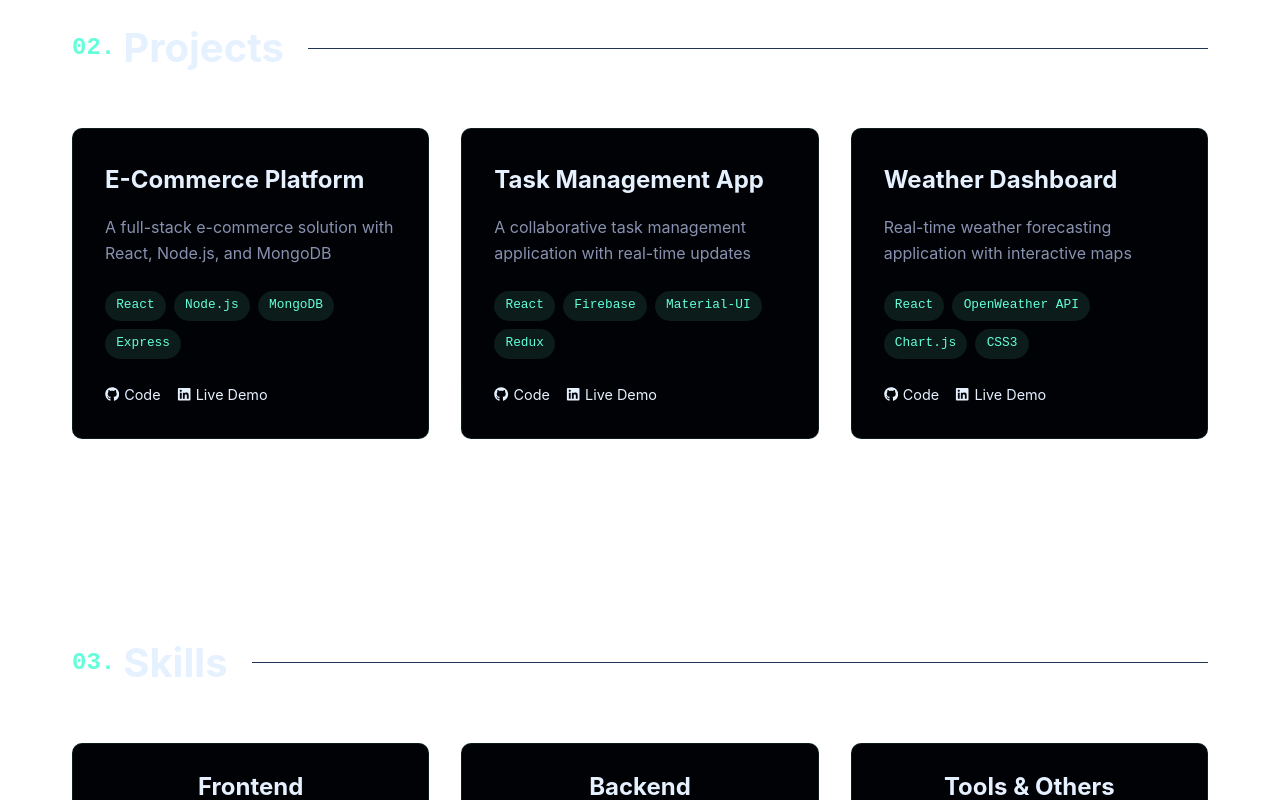
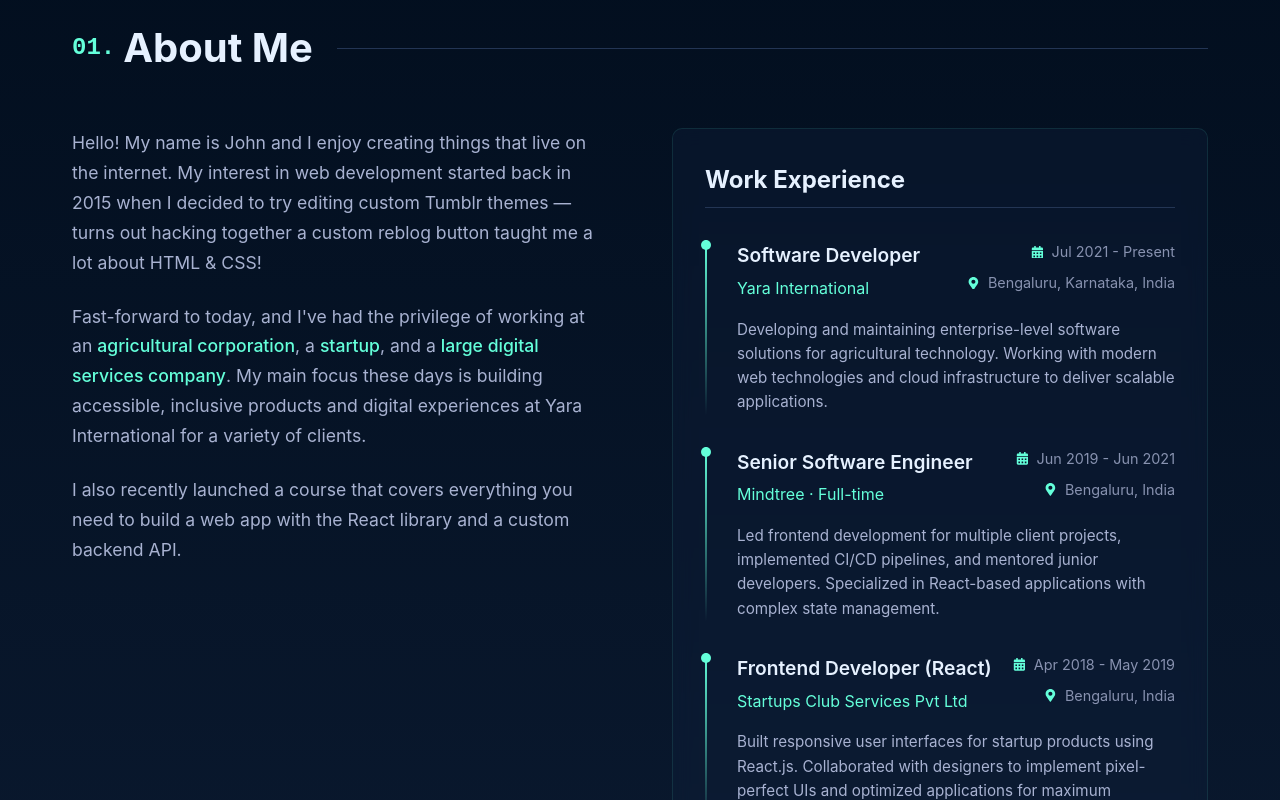
Before and after one commit to akhtarvahid/va-portfolio, a React (Vite) app: page / in a window 1280 px wide. Shown: the part 880-1680 px from the top of the page. Built offline with nearby package versions, Linux system fonts and the light colour scheme.

Commit message:
experience added

```diff
--- a/src/components/Portfolio.css
+++ b/src/components/Portfolio.css
@@ -733,3 +733,154 @@
     height: 200px;
   }
 }
+
+
+/* About Section */
+.about-section {
+  padding: 6rem 0;
+  background: linear-gradient(to bottom, #020e1e 0%, #0a192f 100%);
+}
+
+.about-content {
+  display: grid;
+  grid-template-columns: 1fr 1fr;
+  gap: 4rem;
+  margin-top: 3rem;
+}
+
+.about-text {
+  font-size: 1.1rem;
+  line-height: 1.7;
+  color: #a8b2d1;
+}
+
+.about-text p {
+  margin-bottom: 1.5rem;
+}
+
+.highlight {
+  color: #64ffda;
+  font-weight: 500;
+}
+
+/* Experience Section */
+.experience-section {
+  background: rgba(17, 34, 64, 0.3);
+  border-radius: 10px;
+  padding: 2rem;
+  backdrop-filter: blur(10px);
+  border: 1px solid rgba(100, 255, 218, 0.1);
+}
+
+.experience-title {
+  font-size: 1.5rem;
+  color: #e6f1ff;
+  margin-bottom: 2rem;
+  padding-bottom: 0.5rem;
+  border-bottom: 1px solid #233554;
+}
+
+.experience-timeline {
+  display: flex;
+  flex-direction: column;
+  gap: 2rem;
+}
+
+.experience-item {
+  position: relative;
+  padding-left: 2rem;
+}
+
+.experience-item::before {
+  content: '';
+  position: absolute;
+  left: 0;
+  top: 0;
+  width: 2px;
+  height: 100%;
+  background: linear-gradient(to bottom, #64ffda, transparent);
+}
+
+.experience-item::after {
+  content: '';
+  position: absolute;
+  left: -4px;
+  top: 0;
+  width: 10px;
+  height: 10px;
+  border-radius: 50%;
+  background: #64ffda;
+}
+
+.experience-header {
+  display: flex;
+  justify-content: space-between;
+  align-items: flex-start;
+  margin-bottom: 1rem;
+}
+
+.experience-title-company {
+  flex: 1;
+}
+
+.job-title {
+  font-size: 1.2rem;
+  color: #e6f1ff;
+  margin-bottom: 0.3rem;
+  font-weight: 600;
+}
+
+.company-name {
+  color: #64ffda;
+  font-size: 1rem;
+  margin-bottom: 0;
+}
+
+.experience-details {
+  display: flex;
+  flex-direction: column;
+  gap: 0.5rem;
+  align-items: flex-end;
+}
+
+.detail-item {
+  display: flex;
+  align-items: center;
+  gap: 0.5rem;
+  font-size: 0.9rem;
+  color: #8892b0;
+}
+
+.detail-icon {
+  font-size: 0.8rem;
+  color: #64ffda;
+}
+
+.job-description {
+  color: #a8b2d1;
+  line-height: 1.6;
+  font-size: 0.95rem;
+}
+
+/* Responsive Design for About Section */
+@media (max-width: 968px) {
+  .about-content {
+    grid-template-columns: 1fr;
+    gap: 3rem;
+  }
+}
+
+@media (max-width: 768px) {
+  .experience-header {
+    flex-direction: column;
+    gap: 1rem;
+  }
+
+  .experience-details {
+    align-items: flex-start;
+  }
+
+  .detail-item {
+    font-size: 0.85rem;
+  }
+}
--- a/src/components/Portfolio.tsx
+++ b/src/components/Portfolio.tsx
@@ -1,7 +1,7 @@
 import { useState, useEffect } from 'react';
 import Particles from 'react-tsparticles';
 import { loadSlim } from 'tsparticles-slim';
-import { FaLinkedin, FaFileDownload, FaEnvelope, FaGithub, FaTwitter } from 'react-icons/fa';
+import { FaLinkedin, FaFileDownload, FaEnvelope, FaGithub, FaTwitter, FaBriefcase, FaCalendarAlt, FaMapMarkerAlt } from 'react-icons/fa';
 import './Portfolio.css';
 import type { Engine } from 'tsparticles-engine';
 
@@ -138,6 +138,17 @@
             Home
           </a>
           <a
+            href="#about"
+            className={activeSection === 'about' ? 'active' : ''}
+            onClick={(e) => {
+              e.preventDefault();
+              setMenuOpen(false);
+              document.getElementById('about')?.scrollIntoView({ behavior: 'smooth' });
+            }}
+          >
+            About
+          </a>
+          <a
             href="#projects"
             className={activeSection === 'projects' ? 'active' : ''}
             onClick={(e) => {
@@ -247,6 +258,96 @@
       <div className="scroll-indicator">
         <div className="scroll-line"></div>
         <span>Scroll down</span>
+      </div>
+    </section>
+  );
+};
+
+const AboutSection = () => {
+  const experiences = [
+    {
+      id: 1,
+      title: "Software Developer",
+      company: "Yara International",
+      duration: "Jul 2021 - Present",
+      location: "Bengaluru, Karnataka, India",
+      description: "Developing and maintaining enterprise-level software solutions for agricultural technology. Working with modern web technologies and cloud infrastructure to deliver scalable applications."
+    },
+    {
+      id: 2,
+      title: "Senior Software Engineer",
+      company: "Mindtree · Full-time",
+      duration: "Jun 2019 - Jun 2021",
+      location: "Bengaluru, India",
+      description: "Led frontend development for multiple client projects, implemented CI/CD pipelines, and mentored junior developers. Specialized in React-based applications with complex state management."
+    },
+    {
+      id: 3,
+      title: "Frontend Developer (React)",
+      company: "Startups Club Services Pvt Ltd",
+      duration: "Apr 2018 - May 2019",
+      location: "Bengaluru, India",
+      description: "Built responsive user interfaces for startup products using React.js. Collaborated with designers to implement pixel-perfect UIs and optimized applications for maximum performance."
+    }
+  ];
+
+  return (
+    <section id="about" className="about-section">
+      <div className="container">
+        <h2 className="section-title">
+          <span className="section-number">01.</span>
+          About Me
+        </h2>
+
+        <div className="about-content">
+          <div className="about-text">
+            <p>
+              Hello! My name is John and I enjoy creating things that live on the internet.
+              My interest in web development started back in 2015 when I decided to try editing custom
+              Tumblr themes — turns out hacking together a custom reblog button taught me a lot about HTML & CSS!
+            </p>
+            <p>
+              Fast-forward to today, and I've had the privilege of working at
+              an <span className="highlight">agricultural corporation</span>, a <span className="highlight">startup</span>,
+              and a <span className="highlight">large digital services company</span>. My main focus these days is
+              building accessible, inclusive products and digital experiences at Yara International for a variety of clients.
+            </p>
+            <p>
+              I also recently launched a course that covers everything you need to build a web app with the
+              React library and a custom backend API.
+            </p>
+          </div>
+
+          <div className="experience-section">
+            <h3 className="experience-title">Work Experience</h3>
+
+            <div className="experience-timeline">
+              {experiences.map((exp) => (
+                <div key={exp.id} className="experience-item">
+                  <div className="experience-header">
+                    <div className="experience-title-company">
+                      <h4 className="job-title">{exp.title}</h4>
+                      <p className="company-name">{exp.company}</p>
+                    </div>
+
+                    <div className="experience-details">
+                      <div className="detail-item">
+                        <FaCalendarAlt className="detail-icon" />
+                        <span>{exp.duration}</span>
+                      </div>
+                      <div className="detail-item">
+                        <FaMapMarkerAlt className="detail-icon" />
+                        <span>{exp.location}</span>
+                      </div>
+                    </div>
+                  </div>
+
+                  <p className="job-description">{exp.description}</p>
+                </div>
+              ))}
+            </div>
+          </div>
+        </div>
       </div>
     </section>
   );
@@ -425,6 +526,7 @@
       <Navigation />
       <main className="main-content">
         <HeroSection />
+        <AboutSection />
         <Projects />
         <Skills />
         <ContactSection />
```
